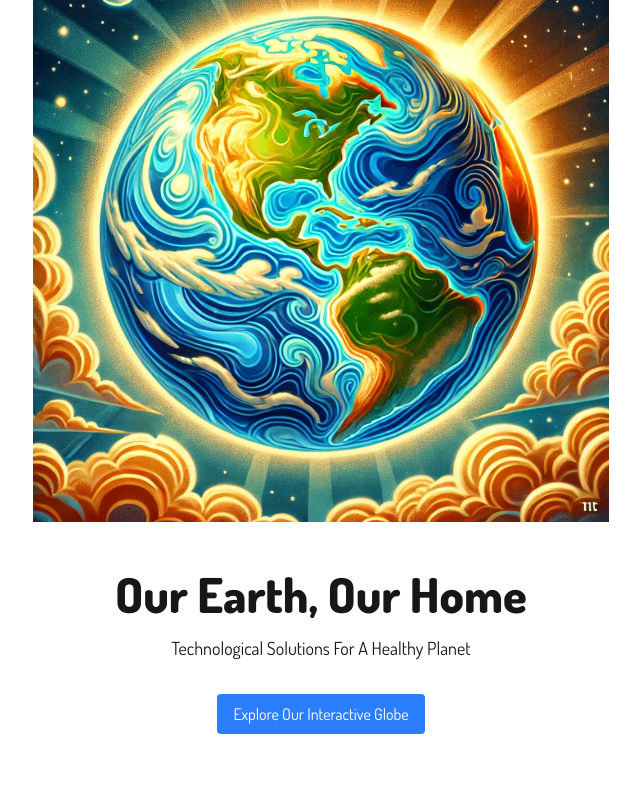
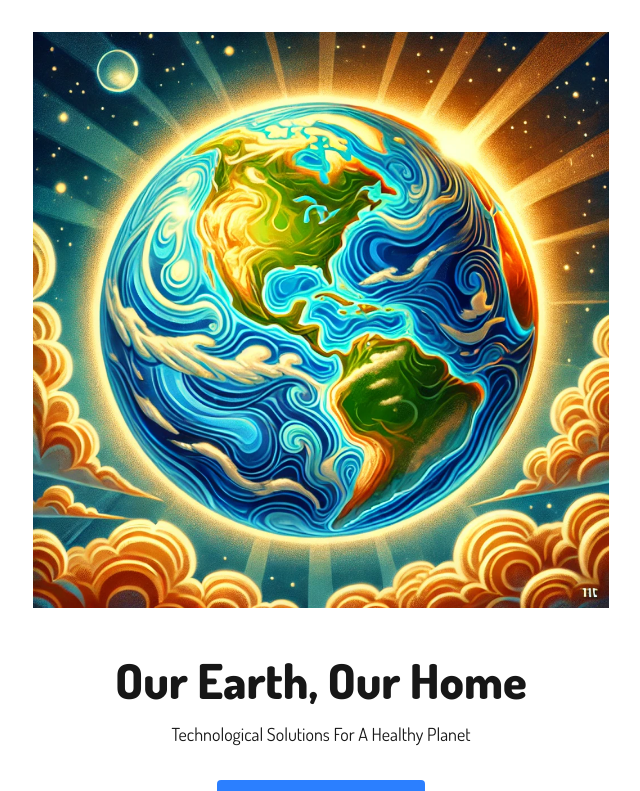
Before and after one commit to Wir3s/only-earth, a Next.js app: page / in a window 1280 px wide. Shown: the top 791 px of the page, without its empty margins (319-959 px from the left). Built offline with nearby package versions, Linux system fonts and the light colour scheme.

Commit message:
Adjusted spacing on main page

```diff
--- a/app/page.tsx
+++ b/app/page.tsx
@@ -9,7 +9,7 @@ export default function Home() {
   return (
     <>
       {/* Hero Section */}
-      <section className="flex flex-col items-center justify-center h-screen p-8 text-center space-y-4 fade-in">
+      <section className="flex flex-col items-center justify-center min-h-screen p-8 text-center space-y-4 fade-in">
         <div className="w-full max-w-md md:max-w-lg lg:max-w-xl">
           <Image
             src="/main-image.webp"
@@ -28,7 +28,7 @@ export default function Home() {
         </h2>
         <Link
           href="/globe"
-          className="mt-4 mb-30 inline-block px-4 py-2 bg-blue-500 text-white rounded hover:bg-blue-600 transition"
+          className="mt-4 mb-2 inline-block px-4 py-2 bg-blue-500 text-white rounded hover:bg-blue-600 transition"
         >
           Explore Our Interactive Globe
         </Link>
```
